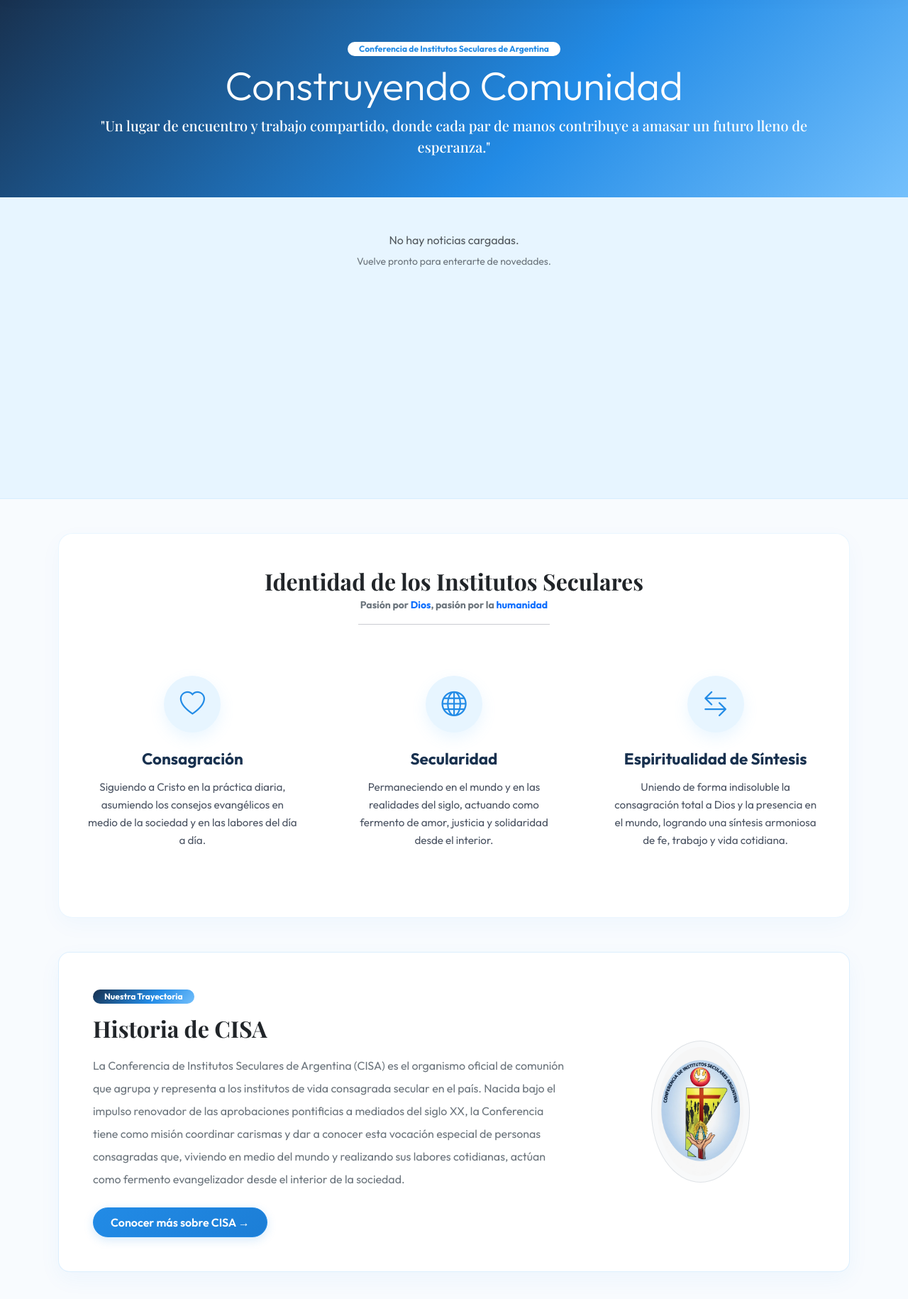
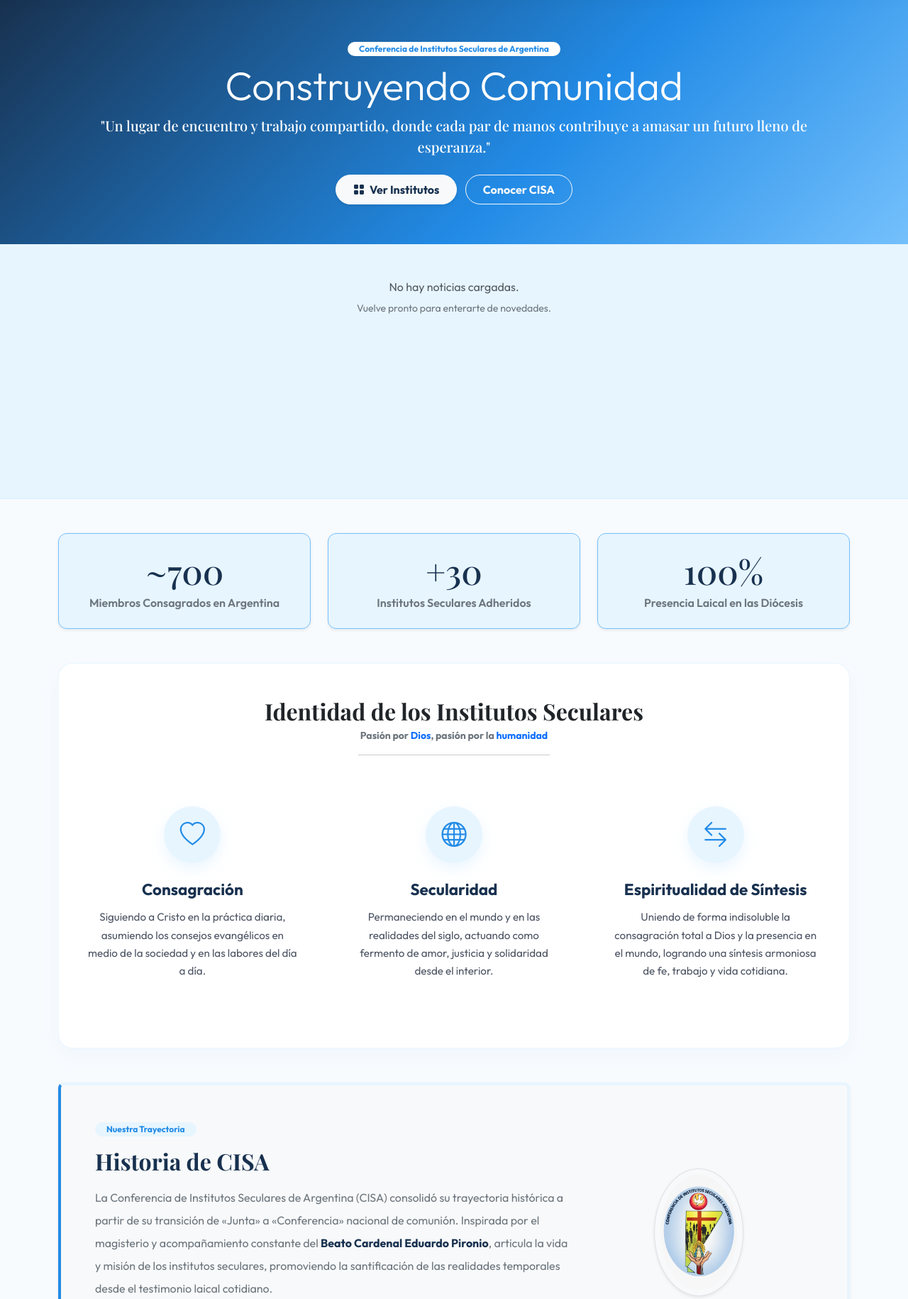
Before and after one commit to rjsoloaga/CISA, a Django app: page / in a window 1280 px wide. Shown: the part 108-1938 px from the top of the page at 71% size. Run offline with Django 5.2, Linux system fonts and the light colour scheme; data that the repository does not hold is empty; parts of the project's set-up code (start-up, migrations or seed data) failed here and were passed over; some web fonts are replaced.

Commit message:
front: se alinea la visual de las paginas, se retira sede fija en contacto y se integra metricas en home

```diff
--- a/news/templates/news/home.html
+++ b/news/templates/news/home.html
@@ -11,18 +11,38 @@
     <div class="hero-top-half">
       <div class="hero-bg-graphic"></div>
       <div class="position-relative z-1 container px-4">
-                <span class="badge bg-white text-primary mb-2 px-3 py-1.5 fs-7 rounded-pill" style="color: var(--secondary-blue) !important; font-weight: 700;">Conferencia de Institutos Seculares de Argentina</span>
-                <h1 class="display-4 fw-extrabold text-white mb-2">Construyendo Comunidad</h1>
+        <span
+          class="badge bg-white text-primary mb-2 px-3 py-1.5 fs-7 rounded-pill"
+          style="color: var(--secondary-blue) !important; font-weight: 700"
+          >Conferencia de Institutos Seculares de Argentina</span
+        >
+        <h1 class="display-4 fw-extrabold text-white mb-2">
+          Construyendo Comunidad
+        </h1>
         <p class="fs-5 max-width-600 mx-auto opacity-90 font-serif mb-0">
-                    "Un lugar de encuentro y trabajo compartido, donde cada par de manos contribuye a amasar un futuro lleno de esperanza."
+          "Un lugar de encuentro y trabajo compartido, donde cada par de manos
+          contribuye a amasar un futuro lleno de esperanza."
         </p>
+      </div>
+      <div class="mt-4">
+          <a href="{% url 'institutos:listar' %}" class="btn btn-light text-primary px-4 py-2 rounded-pill fw-bold shadow-sm me-2"      style="color: #18314F !important;">
+              <i class="bi bi-grid-fill me-1"></i> Ver Institutos
+          </a>
+          <a href="{% url 'news:cisa' %}" class="btn btn-outline-light px-4 py-2 rounded-pill fw-bold">
+              Conocer CISA
+          </a>
       </div>
     </div>
 
     <!-- Mitad Inferior: Carousel of Novedades Full-width (Estructura Vertical) -->
     <div class="hero-bottom-half">
       {% if noticias %}
-                <div id="carouselNews" class="carousel slide carousel-fade carousel-full-width" data-bs-ride="carousel" data-bs-interval="4000">
+      <div
+        id="carouselNews"
+        class="carousel slide carousel-fade carousel-full-width"
+        data-bs-ride="carousel"
+        data-bs-interval="4000"
+      >
         <!-- Carousel inner -->
         <div class="carousel-inner">
           {% for noticia in noticias|slice:":5" %}
@@ -31,49 +51,104 @@
               <!-- Image Section (Top) -->
               <div class="carousel-img-vertical">
                 {% if noticia.imagen %}
-                                        <img src="{{ noticia.imagen.url }}" class="carousel-img-fit" alt="{{ noticia.titulo }}">
+                <img
+                  src="{{ noticia.imagen.url }}"
+                  class="carousel-img-fit"
+                  alt="{{ noticia.titulo }}"
+                />
                 {% else %}
-                                        <div class="bg-sunrise-gradient text-white d-flex align-items-center justify-content-center w-100" style="height: 300px;">
+                <div
+                  class="bg-sunrise-gradient text-white d-flex align-items-center justify-content-center w-100"
+                  style="height: 300px"
+                >
                   <span class="fs-2 opacity-40 font-serif">CISA</span>
                 </div>
                 {% endif %}
               </div>
               <!-- Text Section (Bottom) -->
               <div class="carousel-text-vertical">
-                                    <div class="d-flex align-items-center justify-content-between mb-2">
-                                        <span class="badge bg-primary text-white px-2.5 py-1 rounded-pill" style="font-size: 0.75rem;">Última Novedad</span>
+                <div
+                  class="d-flex align-items-center justify-content-between mb-2"
+                >
+                  <span
+                    class="badge bg-primary text-white px-2.5 py-1 rounded-pill"
+                    style="font-size: 0.75rem"
+                    >Última Novedad</span
+                  >
                   {% if noticias|slice:":5"|length > 1 %}
                   <div class="carousel-nav-buttons d-flex gap-1">
-                                            <button class="btn btn-sm btn-outline-secondary rounded-circle p-0 d-flex align-items-center justify-content-center" type="button" data-bs-target="#carouselNews" data-bs-slide="prev" style="width: 28px; height: 28px;" title="Anterior">
+                    <button
+                      class="btn btn-sm btn-outline-secondary rounded-circle p-0 d-flex align-items-center justify-content-center"
+                      type="button"
+                      data-bs-target="#carouselNews"
+                      data-bs-slide="prev"
+                      style="width: 28px; height: 28px"
+                      title="Anterior"
+                    >
                       <i class="bi bi-chevron-left"></i>
                     </button>
-                                            <button class="btn btn-sm btn-outline-secondary rounded-circle p-0 d-flex align-items-center justify-content-center" type="button" data-bs-target="#carouselNews" data-bs-slide="next" style="width: 28px; height: 28px;" title="Siguiente">
+                    <button
+                      class="btn btn-sm btn-outline-secondary rounded-circle p-0 d-flex align-items-center justify-content-center"
+                      type="button"
+                      data-bs-target="#carouselNews"
+                      data-bs-slide="next"
+                      style="width: 28px; height: 28px"
+                      title="Siguiente"
+                    >
                       <i class="bi bi-chevron-right"></i>
                     </button>
                   </div>
                   {% endif %}
                 </div>
-                                    <h3 class="fw-bold text-dark mb-1 fs-4" title="{{ noticia.titulo }}">{{ noticia.titulo }}</h3>
-                                    <p class="text-secondary small mb-3 fs-6" style="line-height: 1.6;">{{ noticia.resumen }}</p>
+                <h3
+                  class="fw-bold text-dark mb-1 fs-4"
+                  title="{{ noticia.titulo }}"
+                >
+                  {{ noticia.titulo }}
+                </h3>
+                <p
+                  class="text-secondary small mb-3 fs-6"
+                  style="line-height: 1.6"
+                >
+                  {{ noticia.resumen }}
+                </p>
 
                 <div class="d-flex flex-wrap gap-2 mb-3">
                   {% if noticia.ubicacion %}
-                                            <span class="meta-badge py-1 px-2.5" style="font-size: 0.75rem;">
+                  <span
+                    class="meta-badge py-1 px-2.5"
+                    style="font-size: 0.75rem"
+                  >
                     📍 {{ noticia.ubicacion }}
                   </span>
                   {% endif %}
-                                        <span class="meta-badge py-1 px-2.5" style="font-size: 0.75rem;">
-                                            📅 {{ noticia.fecha_evento|default:noticia.fecha|date:"d/m/Y" }}
-                                        </span>
+                  <span class="meta-badge py-1 px-2.5" style="font-size: 0.75rem;">📅 {{ noticia.fecha_evento|default:noticia.fecha|date:"d/m/Y" }}</span>
                 </div>
 
-                                    <div class="d-flex justify-content-between align-items-center border-top pt-2.5">
-                                        <a href="{% url 'news:noticias_detalle' noticia.pk %}" class="btn btn-primary-sunrise btn-sm px-3 py-1.5" style="font-size: 0.85rem;">Leer Artículo</a>
+                <div
+                  class="d-flex justify-content-between align-items-center border-top pt-2.5"
+                >
+                  <a
+                    href="{% url 'news:noticias_detalle' noticia.pk %}"
+                    class="btn btn-primary-sunrise btn-sm px-3 py-1.5"
+                    style="font-size: 0.85rem"
+                    >Leer Artículo</a
+                  >
 
                   {% if user.is_staff %}
                   <div class="btn-group">
-                                                <a href="{% url 'news:noticias_editar' noticia.pk %}" class="btn btn-outline-warning btn-sm border-0 py-0 px-2 fs-5" title="Editar">✏️</a>
-                                                <a href="{% url 'news:noticias_eliminar' noticia.pk %}" class="btn btn-outline-danger btn-sm border-0 py-0 px-2 fs-5" title="Eliminar">🗑️</a>
+                    <a
+                      href="{% url 'news:noticias_editar' noticia.pk %}"
+                      class="btn btn-outline-warning btn-sm border-0 py-0 px-2 fs-5"
+                      title="Editar"
+                      >✏️</a
+                    >
+                    <a
+                      href="{% url 'news:noticias_eliminar' noticia.pk %}"
+                      class="btn btn-outline-danger btn-sm border-0 py-0 px-2 fs-5"
+                      title="Eliminar"
+                      >🗑️</a
+                    >
                   </div>
                   {% endif %}
                 </div>
@@ -84,10 +159,14 @@
         </div>
       </div>
       {% else %}
-                <div class="d-flex align-items-center justify-content-center h-100 p-5 text-center">
+      <div
+        class="d-flex align-items-center justify-content-center h-100 p-5 text-center"
+      >
         <div>
           <div class="text-muted mb-2">No hay noticias cargadas.</div>
-                        <p class="text-secondary small mb-0">Vuelve pronto para enterarte de novedades.</p>
+          <p class="text-secondary small mb-0">
+            Vuelve pronto para enterarte de novedades.
+          </p>
         </div>
       </div>
       {% endif %}
@@ -96,13 +175,46 @@
 </div>
 
 <div class="container mt-5 mb-5">
+  <!-- Métricas y Estadísticas Nacionales. Requerimiento -->
+  <div class="row g-4 mb-5 text-center fade-in">
+    <div class="col-md-4">
+      <div class="card-custom p-4 shadow-sm" style="background-color: #E7F5FF; border: 1px solid #74C0FC; border-radius: 12px;">
+        <h2 class="display-5 fw-extrabold font-serif mb-1" style="color: #18314F;">~700</h2>
+        <p class="fw-semibold mb-0" style="color: #6C757D;">
+          Miembros Consagrados en Argentina
+        </p>
+      </div>
+    </div>
+    <div class="col-md-4">
+      <div class="card-custom p-4 shadow-sm" style="background-color: #E7F5FF; border: 1px solid #74C0FC; border-radius: 12px;">
+        <h2 class="display-5 fw-extrabold font-serif mb-1" style="color: #18314F;">+30</h2>
+        <p class="fw-semibold mb-0" style="color: #6C757D;">
+          Institutos Seculares Adheridos
+        </p>
+      </div>
+    </div>
+    <div class="col-md-4">
+      <div class="card-custom p-4 shadow-sm" style="background-color: #E7F5FF; border: 1px solid #74C0FC; border-radius: 12px;">
+        <h2 class="display-5 fw-extrabold font-serif mb-1" style="color: #18314F;">100%</h2>
+        <p class="fw-semibold mb-0" style="color: #6C757D;">
+          Presencia Laical en las Diócesis
+        </p>
+      </div>
+    </div>
+  </div>
+
   <!-- Pillars Section -->
   <div class="pillar-section fade-in mt-2 mb-5">
     <div class="row text-center mb-4">
       <div class="col-12">
-                <h2 class="font-serif text-dark mb-1">Identidad de los Institutos Seculares</h2>
-                <p class="text-secondary small fw-bold">Pasión por <span class="text-primary">Dios</span>, pasión por la <span class="text-primary">humanidad</span></p>
-                <hr class="opacity-10 w-25 mx-auto mt-2">
+        <h2 class="font-serif text-dark mb-1">
+          Identidad de los Institutos Seculares
+        </h2>
+        <p class="text-secondary small fw-bold">
+          Pasión por <span class="text-primary">Dios</span>, pasión por la
+          <span class="text-primary">humanidad</span>
+        </p>
+        <hr class="opacity-10 w-25 mx-auto mt-2" />
       </div>
     </div>
     <div class="row g-4">
@@ -114,7 +226,8 @@
           </div>
           <h4 class="pillar-title">Consagración</h4>
           <p class="pillar-text">
-                        Siguiendo a Cristo en la práctica diaria, asumiendo los consejos evangélicos en medio de la sociedad y en las labores del día a día.
+            Siguiendo a Cristo en la práctica diaria, asumiendo los consejos
+            evangélicos en medio de la sociedad y en las labores del día a día.
           </p>
         </div>
       </div>
@@ -126,7 +239,8 @@
           </div>
           <h4 class="pillar-title">Secularidad</h4>
           <p class="pillar-text">
-                        Permaneciendo en el mundo y en las realidades del siglo, actuando como fermento de amor, justicia y solidaridad desde el interior.
+            Permaneciendo en el mundo y en las realidades del siglo, actuando
+            como fermento de amor, justicia y solidaridad desde el interior.
           </p>
         </div>
       </div>
@@ -138,7 +252,9 @@
           </div>
           <h4 class="pillar-title">Espiritualidad de Síntesis</h4>
           <p class="pillar-text">
-                        Uniendo de forma indisoluble la consagración total a Dios y la presencia en el mundo, logrando una síntesis armoniosa de fe, trabajo y vida cotidiana.
+            Uniendo de forma indisoluble la consagración total a Dios y la
+            presencia en el mundo, logrando una síntesis armoniosa de fe,
+            trabajo y vida cotidiana.
           </p>
         </div>
       </div>
@@ -148,20 +264,35 @@
   <!-- Brief History Summary Section -->
   <div class="row g-4 mb-5" id="historia-resumen">
     <div class="col-12">
-            <div class="card-custom p-4 p-md-5 bg-white position-relative">
+      <div class="p-4 p-md-5 rounded-3 shadow-sm position-relative border-start border-4" style="background-color: #F8F9FA; border-left-color: #228BE6 !important; border: 1px solid #E7F5FF;">
         <div class="row align-items-center">
           <div class="col-lg-8">
-                        <span class="badge bg-sunrise-gradient text-white mb-3 px-3 py-1.5 fs-7 rounded-pill">Nuestra Trayectoria</span>
-                        <h2 class="font-serif mb-3 text-dark">Historia de CISA</h2>
-                        <p class="fs-6 text-secondary lh-lg mb-4">
-                            La Conferencia de Institutos Seculares de Argentina (CISA) es el organismo oficial de comunión que agrupa y representa a los institutos de vida consagrada secular en el país. Nacida bajo el impulso renovador de las aprobaciones pontificias a mediados del siglo XX, la Conferencia tiene como misión coordinar carismas y dar a conocer esta vocación especial de personas consagradas que, viviendo en medio del mundo y realizando sus labores cotidianas, actúan como fermento evangelizador desde el interior de la sociedad.
+            <span class="badge px-3 py-1.5 rounded-pill mb-3" style="background-color: #E7F5FF; color: #228BE6; font-weight: 700;">Nuestra Trayectoria</span>
+            <h2 class="font-serif fw-bold mb-3" style="color: #18314F;">Historia de CISA</h2>
+            <p class="fs-6 lh-lg mb-4" style="color: #6C757D;">
+              La Conferencia de Institutos Seculares de Argentina (CISA)
+              consolidó su trayectoria histórica a partir de su transición de
+              «Junta» a «Conferencia» nacional de comunión. Inspirada por el
+              magisterio y acompañamiento constante del
+              <strong style="color: #18314F;">Beato Cardenal Eduardo Pironio</strong>, articula la vida
+              y misión de los institutos seculares, promoviendo la santificación
+              de las realidades temporales desde el testimonio laical cotidiano.
             </p>
-                        <a href="{% url 'news:cisa' %}" class="btn btn-primary-sunrise px-4 py-2">
+            <a
+              href="{% url 'news:cisa' %}"
+              class="btn px-4 py-2 rounded-pill fw-bold text-white shadow-sm"
+              style="background-color: #228BE6; border: none;"
+            >
               Conocer más sobre CISA &rarr;
             </a>
           </div>
           <div class="col-lg-4 text-center d-none d-lg-block">
-                        <img src="{% static 'img/logo_cisa.jpg' %}" alt="Logo CISA" class="img-fluid rounded-circle p-2 bg-light border" style="max-height: 200px;">
+            <img
+              src="{% static 'img/logo_cisa.jpg' %}"
+              alt="Logo CISA"
+              class="img-fluid rounded-circle p-2 bg-light border shadow-sm"
+              style="max-height: 180px;"
+            />
           </div>
         </div>
       </div>
@@ -172,8 +303,11 @@
   <div class="row mt-5" id="noticias">
     <div class="col-12 mb-4">
       <h2 class="font-serif text-dark mb-2">Más Actividades y Novedades</h2>
-            <p class="text-secondary fs-6">Explora todo lo que está sucediendo en nuestros institutos y comunidades.</p>
-            <hr class="opacity-10">
+      <p class="text-secondary fs-6">
+        Explora todo lo que está sucediendo en nuestros institutos y
+        comunidades.
+      </p>
+      <hr class="opacity-10" />
     </div>
   </div>
 
@@ -182,35 +316,50 @@
     <div class="col">
       <div class="card-custom h-100 d-flex flex-column">
         {% if noticia.imagen %}
-                        <img src="{{ noticia.imagen.url }}" class="card-img-top object-fit-cover" alt="{{ noticia.titulo }}" style="height: 180px;">
+        <img
+          src="{{ noticia.imagen.url }}"
+          class="card-img-top object-fit-cover"
+          alt="{{ noticia.titulo }}"
+          style="height: 180px"
+        />
         {% else %}
-                        <div class="bg-sunrise-gradient text-white d-flex align-items-center justify-content-center" style="height: 180px;">
+        <div
+          class="bg-sunrise-gradient text-white d-flex align-items-center justify-content-center"
+          style="height: 180px"
+        >
           <span class="fs-4 opacity-50">CISA</span>
         </div>
         {% endif %}
 
         <div class="card-body d-flex flex-column p-4">
-                        <h5 class="card-title fw-bold text-dark mb-2">{{ noticia.titulo }}</h5>
-                        <p class="card-text text-secondary small mb-3">{{ noticia.resumen|truncatechars:100 }}</p>
+          <h5 class="card-title fw-bold text-dark mb-2">
+            {{ noticia.titulo }}
+          </h5>
+          <p class="card-text text-secondary small mb-3">
+            {{ noticia.resumen|truncatechars:100 }}
+          </p>
 
         <div class="mt-auto">
             <div class="d-flex flex-wrap gap-2 mb-3">
               {% if noticia.ubicacion %}
-                                    <span class="meta-badge text-truncate" style="max-width: 150px;">
-                                        📍 {{ noticia.ubicacion }}
+              <span class="meta-badge text-truncate" style="max-width: 150px">
+                <i class="bi bi-geo-alt-fill me-1" style="color: #228BE6;"></i>{{ noticia.ubicacion }}
               </span>
               {% endif %}
-                                <span class="meta-badge">
-                                    📅 {{ noticia.fecha_evento|default:noticia.fecha|date:"d/m/Y" }}
-                                </span>
+              <!-- prettier-ignore -->
+              <span class="meta-badge"><i class="bi bi-calendar3 me-1" style="color: #228BE6;"></i>{{ noticia.fecha_evento|default:noticia.fecha|date:"d/m/Y" }}</span>
             </div>
 
             <div class="d-flex justify-content-between align-items-center border-top pt-3">
               <a href="{% url 'news:noticias_detalle' noticia.pk %}" class="btn btn-outline-sunrise btn-sm w-100 text-center">Leer Más</a>
               {% if user.is_staff %}
               <div class="btn-group ms-2">
-                                        <a href="{% url 'news:noticias_editar' noticia.pk %}" class="btn btn-light btn-sm border" title="Editar">✏️</a>
-                                        <a href="{% url 'news:noticias_eliminar' noticia.pk %}" class="btn btn-light btn-sm border text-danger" title="Eliminar">🗑️</a>
+                <a href="{% url 'news:noticias_editar' noticia.pk %}" class="btn btn-light btn-sm border" title="Editar">
+                  <i class="bi bi-pencil-fill text-warning"></i>
+                </a>
+                <a href="{% url 'news:noticias_eliminar' noticia.pk %}" class="btn btn-light btn-sm border text-danger" title="Eliminar">
+                  <i class="bi bi-trash-fill"></i>
+                </a>
               </div>
               {% endif %}
             </div>
@@ -218,17 +367,17 @@
         </div>
       </div>
     </div>
-        {% empty %}
-            {% if not noticias %}
+    {% empty %} {% if not noticias %}
     <div class="col-12 text-center my-4 w-100">
       <div class="glass-panel p-5 text-center">
         <div class="fs-1 mb-3">📢</div>
         <h4 class="fw-bold">No hay más novedades cargadas</h4>
-                    <p class="text-secondary mb-0">La administración de CISA cargará más contenido próximamente.</p>
+        <p class="text-secondary mb-0">
+          La administración de CISA cargará más contenido próximamente.
+        </p>
       </div>
     </div>
-            {% endif %}
-        {% endfor %}
+    {% endif %} {% endfor %}
   </div>
 </div>
 {% endblock %}
```
Also changed, not shown: institutos/templates/institutos/listar.html (+12 -8 lines), news/templates/news/cisa.html (+13 -8 lines), news/templates/news/contacto.html (+72 -29 lines). Lines whose indentation alone changed are shown as unchanged.
